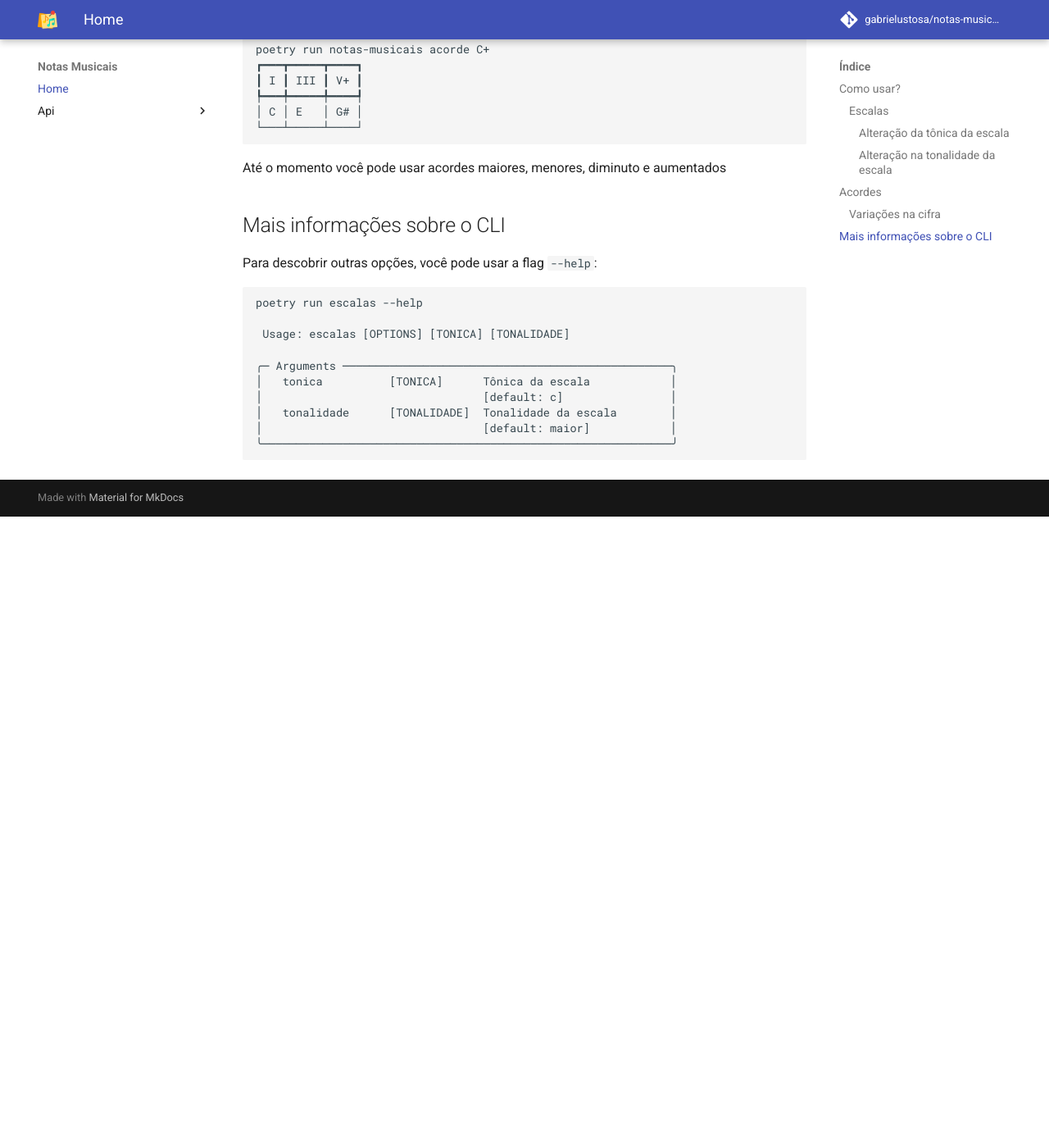
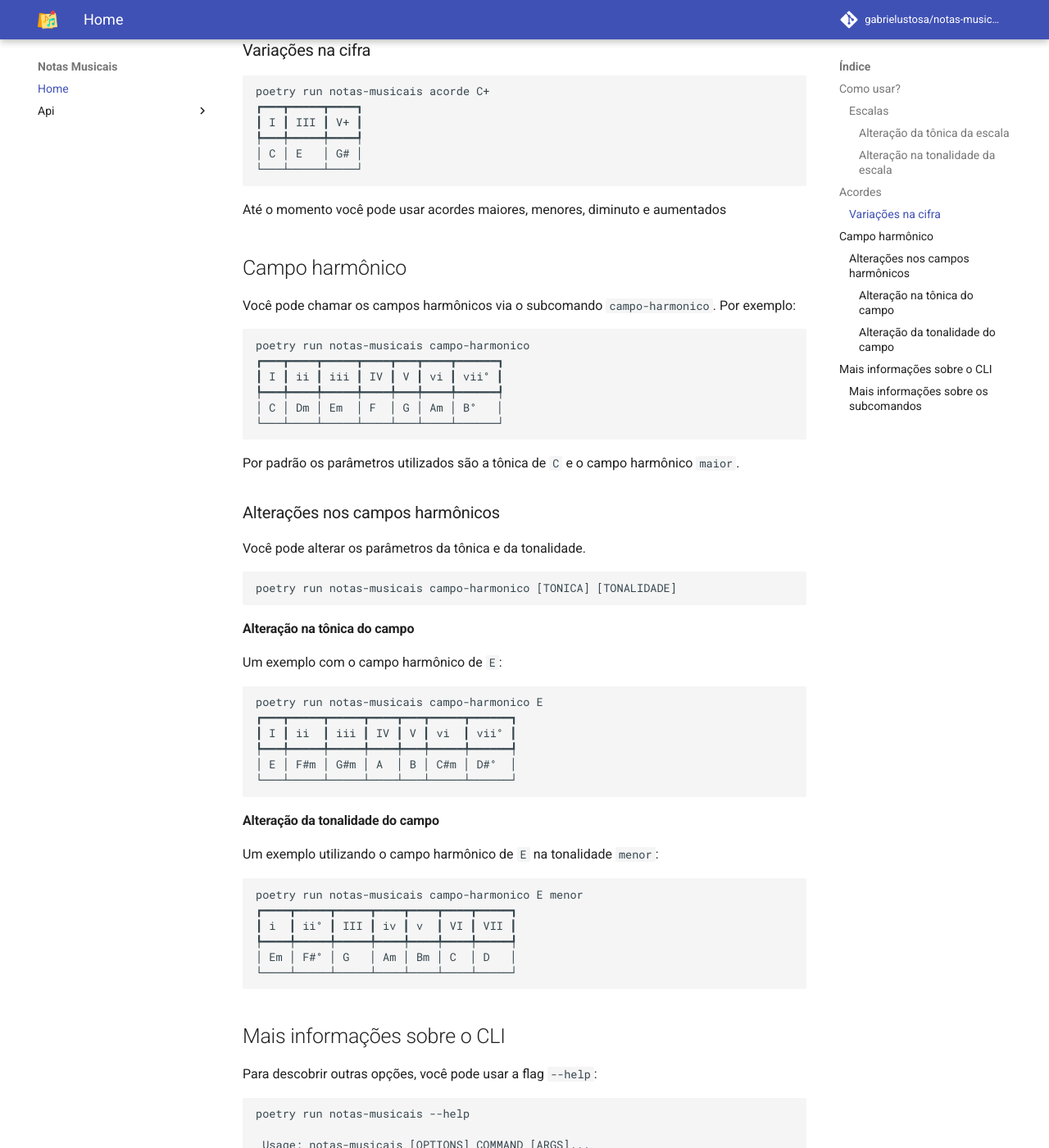
Before and after one commit to gabrielustosa/notas-musicais, an MkDocs documentation site: the page built from docs/index.md, in a window 1280 px wide and 1400 px high, scrolled down 1913 px. Shown: the whole window at 82% size. Built offline with MkDocs 1.6.1 and Material for MkDocs 9.7.7, drawn with Linux system fonts in a browser that asks for light colours; comment, search, counter and statistics services are not loaded; before the commit the page ends 2543 px from its top, so only the background shows below that; some of the changed text lies outside the part shown.

Commit message:
Modificações no watch e organizando as documentações da implementação do campo harmônico

````diff
--- a/docs/index.md
+++ b/docs/index.md
@@ -1,9 +1,10 @@
 ![logo do projeto](assets/logo.png){width="300" .center}
 # Notas musicais
 
-Notas musicais é um CLI para ajudar na formação de escalas e acordes
+Notas musicais é um CLI para ajudar na formação de escalas, acordes e campos harmônicas
 
-Temos dois comandos disponíveis: `escala` e `acorde`
+Toda a aplicação é baseada em um comando chamado `notas-musicais`. Esse comando tem um subcomando relacionado a cada
+ação que a aplicação pode realizar. Como `escalas`, `acordes` e `campo-harmonico`
 
 ## Como usar?
 
@@ -85,19 +86,87 @@ poetry run notas-musicais acorde C+
 
 Até o momento você pode usar acordes maiores, menores, diminuto e aumentados
 
+
+## Campo harmônico
+
+Você pode chamar os campos harmônicos via o subcomando `campo-harmonico`. Por exemplo:
+
+```bash
+poetry run notas-musicais campo-harmonico
+┏━━━┳━━━━┳━━━━━┳━━━━┳━━━┳━━━━┳━━━━━━┓
+┃ I ┃ ii ┃ iii ┃ IV ┃ V ┃ vi ┃ vii° ┃
+┡━━━╇━━━━╇━━━━━╇━━━━╇━━━╇━━━━╇━━━━━━┩
+│ C │ Dm │ Em  │ F  │ G │ Am │ B°   │
+└───┴────┴─────┴────┴───┴────┴──────┘
+```
+
+Por padrão os parâmetros utilizados são a tônica de `C` e o campo harmônico `maior`.
+
+### Alterações nos campos harmônicos
+
+Você pode alterar os parâmetros da tônica e da tonalidade.
+
+```bash
+poetry run notas-musicais campo-harmonico [TONICA] [TONALIDADE]
+```
+
+#### Alteração na tônica do campo
+
+Um exemplo com o campo harmônico de `E`:
+
+```bash
+poetry run notas-musicais campo-harmonico E
+┏━━━┳━━━━━┳━━━━━┳━━━━┳━━━┳━━━━━┳━━━━━━┓
+┃ I ┃ ii  ┃ iii ┃ IV ┃ V ┃ vi  ┃ vii° ┃
+┡━━━╇━━━━━╇━━━━━╇━━━━╇━━━╇━━━━━╇━━━━━━┩
+│ E │ F#m │ G#m │ A  │ B │ C#m │ D#°  │
+└───┴─────┴─────┴────┴───┴─────┴──────┘
+```
+
+#### Alteração da tonalidade do campo
+
+Um exemplo utilizando o campo harmônico de `E` na tonalidade `menor`:
+
+```bash
+poetry run notas-musicais campo-harmonico E menor
+┏━━━━┳━━━━━┳━━━━━┳━━━━┳━━━━┳━━━━┳━━━━━┓
+┃ i  ┃ ii° ┃ III ┃ iv ┃ v  ┃ VI ┃ VII ┃
+┡━━━━╇━━━━━╇━━━━━╇━━━━╇━━━━╇━━━━╇━━━━━┩
+│ Em │ F#° │ G   │ Am │ Bm │ C  │ D   │
+└────┴─────┴─────┴────┴────┴────┴─────┘
+```
+
 ## Mais informações sobre o CLI
 
 Para descobrir outras opções, você pode usar a flag `--help`:
 
 ```bash
-poetry run escalas --help
+poetry run notas-musicais --help
 
- Usage: escalas [OPTIONS] [TONICA] [TONALIDADE]
+ Usage: notas-musicais [OPTIONS] COMMAND [ARGS]...
+╭─ Commands ──────────────────────────────────────────────────────────╮
+│ acorde                                                              │
+│ campo-harmonico                                                     │
+│ escala                                                              │
+╰─────────────────────────────────────────────────────────────────────╯
+```
 
-╭─ Arguments ─────────────────────────────────────────────────╮
-│   tonica          [TONICA]      Tônica da escala            │
-│                                 [default: c]                │
-│   tonalidade      [TONALIDADE]  Tonalidade da escala        │
-│                                 [default: maior]            │
-╰─────────────────────────────────────────────────────────────╯
+### Mais informações sobre os subcomandos
+
+As informações sobre os subcomandos podem ser acessadas usando a flag `--help` após o nome do parâmetro. Um exemplo do uso do `help` nos campos harmônicos:
+
+```bash
+poetry run notas-musicais campo-harmonico --help
+
+ Usage: notas-musicais campo-harmonico [OPTIONS] [TONICA] [TONALIDADE]
+
+╭─ Arguments ─────────────────────────────────────────────────────────╮
+│   tonica          [TONICA]      Tônica do campo harmônico           │
+│                                 [default: c]                        │
+│   tonalidade      [TONALIDADE]  Tonalidade do campo harmônico       │
+│                                 [default: maior]                    │
+╰─────────────────────────────────────────────────────────────────────╯
+╭─ Options ───────────────────────────────────────────────────────────╮
+│ --help          Show this message and exit.                         │
+╰─────────────────────────────────────────────────────────────────────╯
 ```
--- a/mkdocs.yml
+++ b/mkdocs.yml
@@ -15,6 +15,9 @@ markdown_extensions:
 extra_css:
   - stylesheets/extra.css
 
+watch:
+  - notas_musicais
+
 plugins:
   - mkdocstrings:
       handlers:
````
Also changed, not shown: docs/api/acordes.md (added, +1 -0 lines), docs/api/campo_harmonico.md (added, +1 -0 lines), 1 other file.
